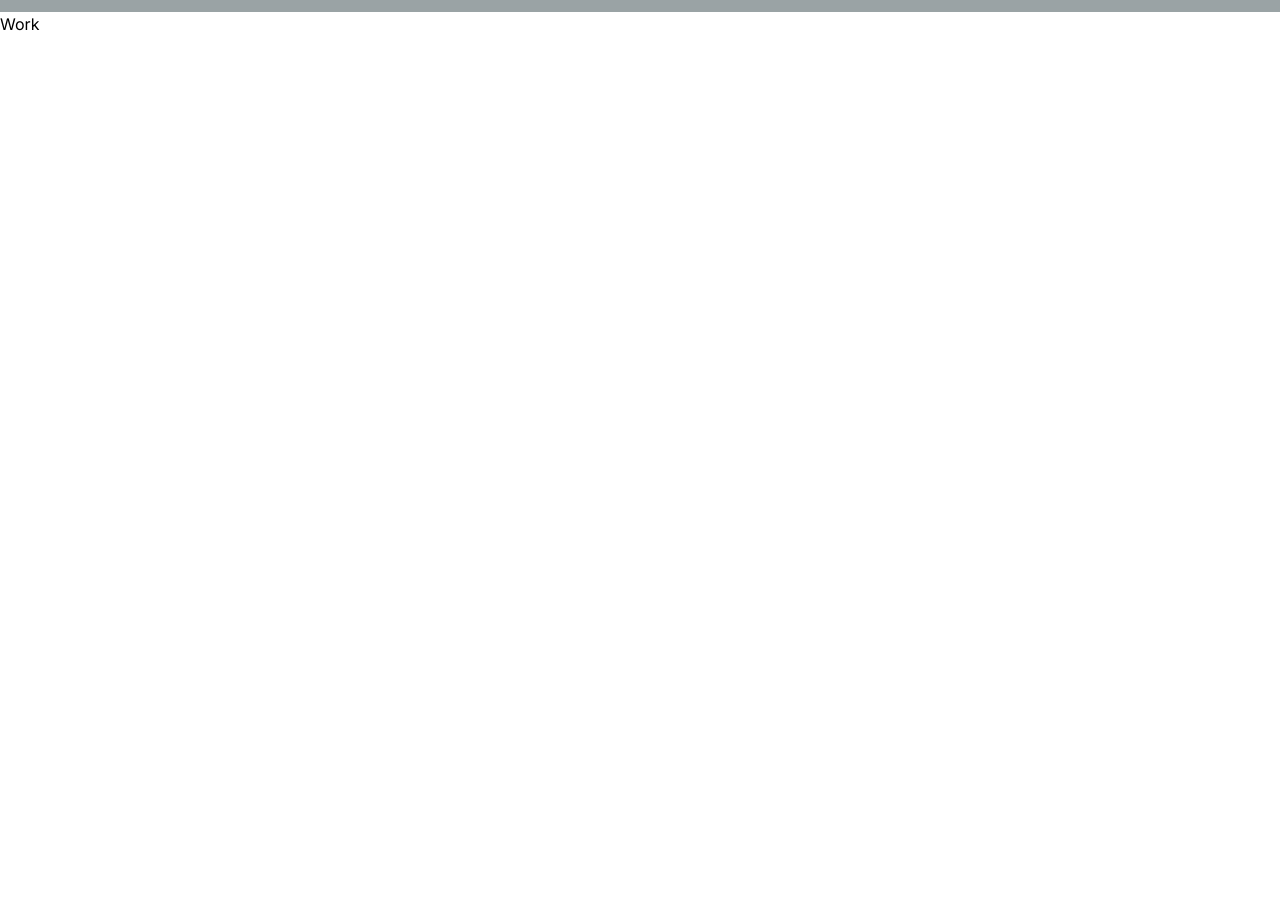
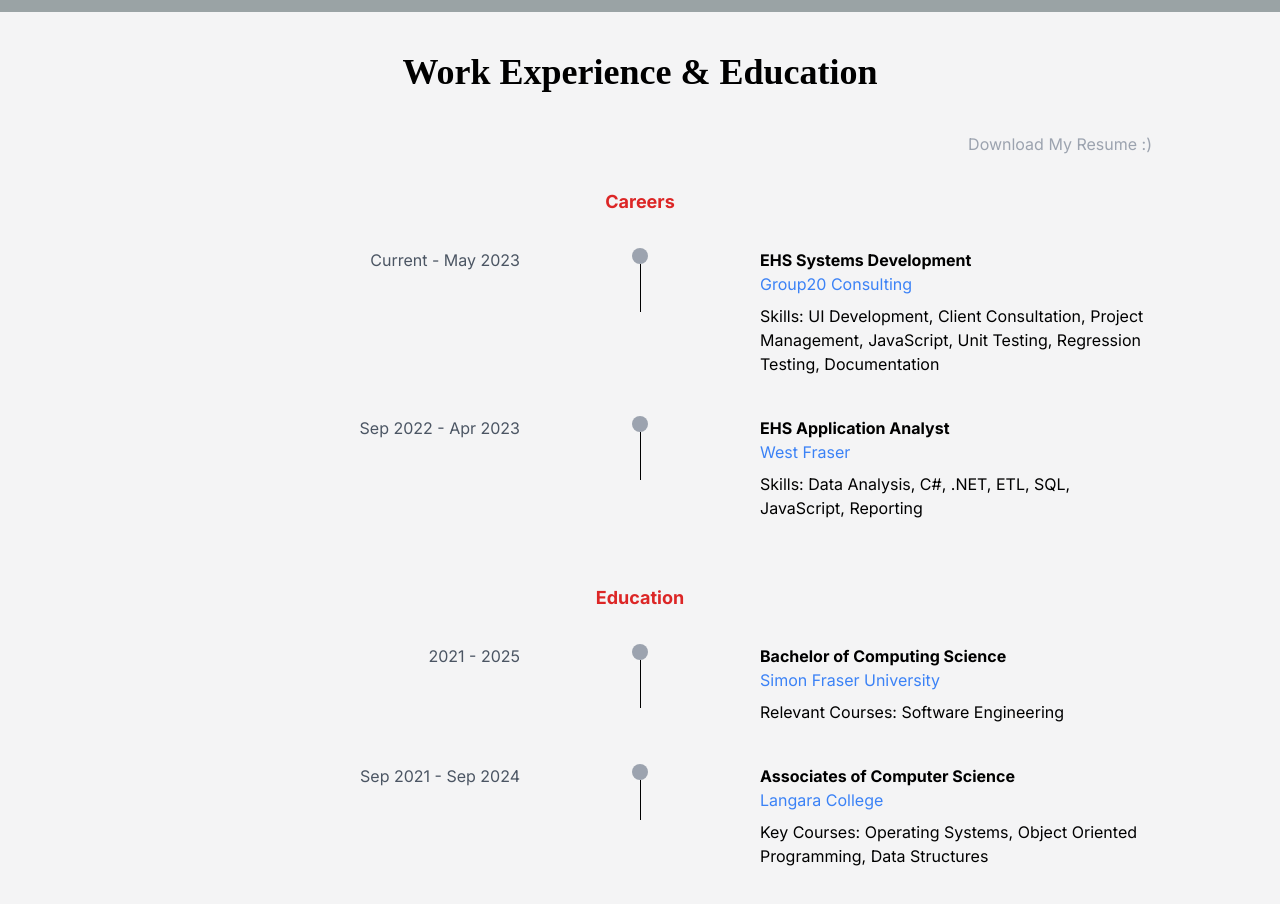
Before and after one commit to caidenm11/caidenm11.github.io, a React (Vite) app: page / in a window 1280 px wide. Shown: the part 1660-2564 px from the top of the page. Before the commit the page ends 1696 px from the top, so only its background shows below. Built offline with nearby package versions, Linux system fonts and the light colour scheme; a web font is replaced by a local one.

Commit message:
Completed the work section

```diff
--- a/src/About.jsx
+++ b/src/About.jsx
@@ -7,8 +7,9 @@ export const About = () => {
     return (
         <section
             id="home"
-            className="min-h-screen flex items-center justify-center bg-[#9aa3a5] bg-cover bg-center py-10"
+            className="min-h-screen flex items-center justify-center  bg-[#9aa3a5] bg-cover bg-center py-10"
         >
+            {/*  bg-[#9aa3a5] -- Maybe for dark mode or something*/}
             <div className="grid grid-cols-5 gap-4 w-full max-w-screen-xl px-10">
 
                 {/* Left box */}
@@ -33,6 +34,7 @@ export const About = () => {
                 {/* Right box */}
                 <div className="col-span-1 h-[80vh] flex items-center justify-center">
                     <img src={computerStack} alt="Stack of Computers" className="object-cover h-full w-full" />
+                    {/* Photo by Faltu   Grapher : https://www.pexels.com/photo/stacked-antiques-in-a-market-15545737/ */}
                 </div>
             </div>
         </section>
--- a/src/Home.jsx
+++ b/src/Home.jsx
@@ -1,7 +1,7 @@
 import backgroundLocation from './assets/background-image.webp';
 const Home = () => {
     return (
-        <div style={{ backgroundImage: `url(${backgroundLocation})` }}>
+        <div style={{ abackgroundImage: `url(${backgroundLocation})` }}>
             <section id="home" className="min-h-screen flex items-center justify-center bg-gradient-to-r bg-gray-100 bg-cover bg-center"
                 style={{ backgroundImage: `url(${backgroundLocation})` }}>
                 <div className='text-center flex flex-col items-center'>
--- a/src/Work.jsx
+++ b/src/Work.jsx
@@ -1,8 +1,118 @@
-import React from 'react'
-
+import React from 'react';
 
 export const Work = () => {
     return (
-      <div>Work</div>
-    )
-  }
+        <section
+            id="work"
+            className="min-h-screen flex flex-col items-center justify-center py-10 px-5 bg-[#f4f4f5]"
+        >
+            <div className="max-w-screen-lg w-full">
+
+                {/* Section Title */}
+                <h1 className="text-center text-4xl font-roboto-slab font-bold mb-10">Work Experience & Education</h1>
+
+                {/* Download Resume */}
+                <div className="flex justify-end mb-8">
+                <a href="./assets/current-resume.pdf" download="Caiden Merklin's Resume.pdf" className="text-gray-400 hover:underline">
+    Download My Resume :)
+</a>                </div>
+
+                {/* Careers Section */}
+                <div className="mb-16">
+                    <h2 className="text-center text-red-600 font-bold text-lg mb-8">Careers</h2>
+
+                    {/* Timeline Entry */}
+                    <div className="grid grid-cols-5 gap-4 items-start mb-10">
+                        {/* Date */}
+                        <div className="col-span-2 text-right text-gray-600 pr-2">
+                            <p>Current - May 2023</p>
+                        </div>
+
+                        {/* Circle and Line */}
+                        <div className="relative flex flex-col items-center">
+                            <div className="w-4 h-4 rounded-full bg-gray-400"></div>
+                            <div className="w-[1px] h-full bg-black absolute top-4" style={{ height: 'calc(100% + 2rem)' }}></div>
+                        </div>
+
+                        {/* Job Details */}
+                        <div className="col-span-2 text-left pl-2">
+                            <h3 className="font-bold">EHS Systems Development</h3>
+                            <a href="https://www.group20consulting.com" className="text-blue-500">Group20 Consulting</a>
+                            <p className="mt-2">Skills: UI Development, Client Consultation, Project Management, JavaScript, Unit Testing, Regression Testing, Documentation</p>
+                        </div>
+                    </div>
+
+                    {/* Another Timeline Entry */}
+                    <div className="grid grid-cols-5 gap-4 items-start mb-10">
+                        {/* Date */}
+                        <div className="col-span-2 text-right text-gray-600 pr-2">
+                            <p>Sep 2022 - Apr 2023</p>
+                        </div>
+
+                        {/* Circle and Line */}
+                        <div className="relative flex flex-col items-center">
+                            <div className="w-4 h-4 rounded-full bg-gray-400"></div>
+                            <div className="w-[1px] h-full bg-black absolute top-4" style={{ height: 'calc(100% + 2rem)' }}></div>
+                        </div>
+
+                        {/* Job Details */}
+                        <div className="col-span-2 text-left pl-2">
+                            <h3 className="font-bold">EHS Application Analyst</h3>
+                            <a href="https://www.westfraser.com" className="text-blue-500">West Fraser</a>
+                            <p className="mt-2">Skills: Data Analysis, C#, .NET, ETL, SQL, JavaScript, Reporting</p>
+                        </div>
+                        {/* TODO ADD ROBOT SOCCER */}
+                    </div>
+                </div>
+
+                {/* Education Section */}
+                <div className="mt-10">
+                    <h2 className="text-center text-red-600 font-bold text-lg mb-8">Education</h2>
+
+                    {/* Timeline Entry for Education */}
+                    <div className="grid grid-cols-5 gap-4 items-start mb-10">
+                        {/* Date */}
+                        <div className="col-span-2 text-right text-gray-600 pr-2">
+                            <p>2021 - 2025</p>
+                        </div>
+
+                        {/* Circle and Line */}
+                        <div className="relative flex flex-col items-center">
+                            <div className="w-4 h-4 rounded-full bg-gray-400"></div>
+                            <div className="w-[1px] h-full bg-black absolute top-4" style={{ height: 'calc(100% + 2rem)' }}></div>
+                        </div>
+
+                        {/* Education Details */}
+                        <div className="col-span-2 text-left pl-2">
+                            <h3 className="font-bold">Bachelor of Computing Science</h3>
+                            <a href="https://www.sfu.ca" className="text-blue-500">Simon Fraser University</a>
+                            <p className="mt-2">Relevant Courses: Software Engineering</p>
+                        </div>
+                    </div>
+
+                    {/* Additional Education Timeline Entry */}
+                    <div className="grid grid-cols-5 gap-4 items-start mb-10">
+                        {/* Date */}
+                        <div className="col-span-2 text-right text-gray-600 pr-2">
+                            <p>Sep 2021 - Sep 2024</p>
+                        </div>
+
+                        {/* Circle and Line */}
+                        <div className="relative flex flex-col items-center">
+                            <div className="w-4 h-4 rounded-full bg-gray-400"></div>
+                            {/* This line won't extend beyond the last circle */}
+                            <div className="w-[1px] h-10 bg-black absolute top-4"></div>
+                        </div>
+
+                        {/* Education Details */}
+                        <div className="col-span-2 text-left pl-2">
+                            <h3 className="font-bold">Associates of Computer Science </h3>
+                            <a href="https://langara.ca" className="text-blue-500">Langara College</a>
+                            <p className="mt-2">Key Courses: Operating Systems, Object Oriented Programming, Data Structures</p>
+                        </div>
+                    </div>
+                </div>
+            </div>
+        </section>
+    );
+}
--- a/src/constants/index.js
+++ b/src/constants/index.js
@@ -10,7 +10,7 @@ export const ABOUT_TEXT = `I'm a Computing Science student and EHS Software Deve
 export const HOBBIES_TEXT = `
 In my free time, I enjoy tuning cars, snowboarding, and trying new foods.`;
 
-
+export const CIRCLE_COLOR = `bg-gray-400`;
 
 export const EXPERIENCES = [
   {
```
Also changed, not shown: 1 other file (tests, documents, lock files or other folders).
